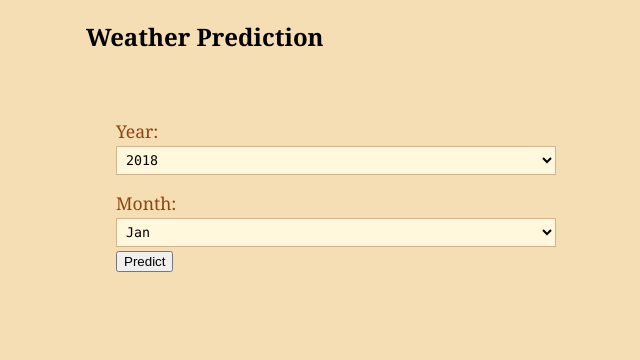
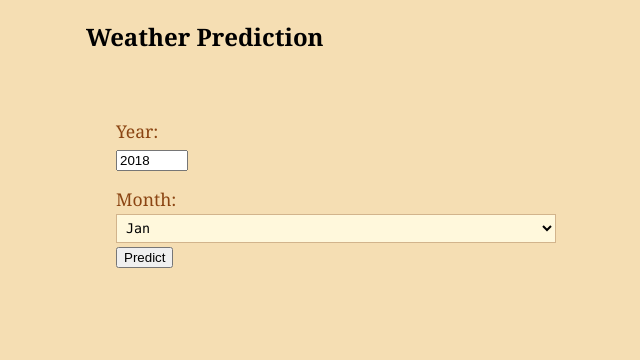
Before and after one commit to tharuntejakotha/Weather_Prediction_Project, a Flask app: page / in a window 1280 px wide. Shown: the top 360 px of the page, without its empty margins (54-694 px from the left). Run offline with Flask 2, Linux system fonts and the light colour scheme.

Commit message:
Update index.html

```diff
--- a/templates/index.html
+++ b/templates/index.html
@@ -9,13 +9,7 @@
 <div class="column">
 <form action="/predict" method="POST">
   <label for="Year">Year:</label>
-  <select name="year" id="year" required>
-<option value="2018">2018</option>
-<option value="2019">2019</option>
-<option value="2020">2020</option>
-<option value="2021">2021</option>
-<option value="2022">2022</option>
-  </select>
+ <input type ="number" name="year" min="2018" max="2080" value="2018" required/>
   <!--<label>MONTH</label>
   <input type="text" name="month" placeholder=" Enter from 0 - 11"><br><br>--!>
 	<label for="Month">Month:</label>
```
